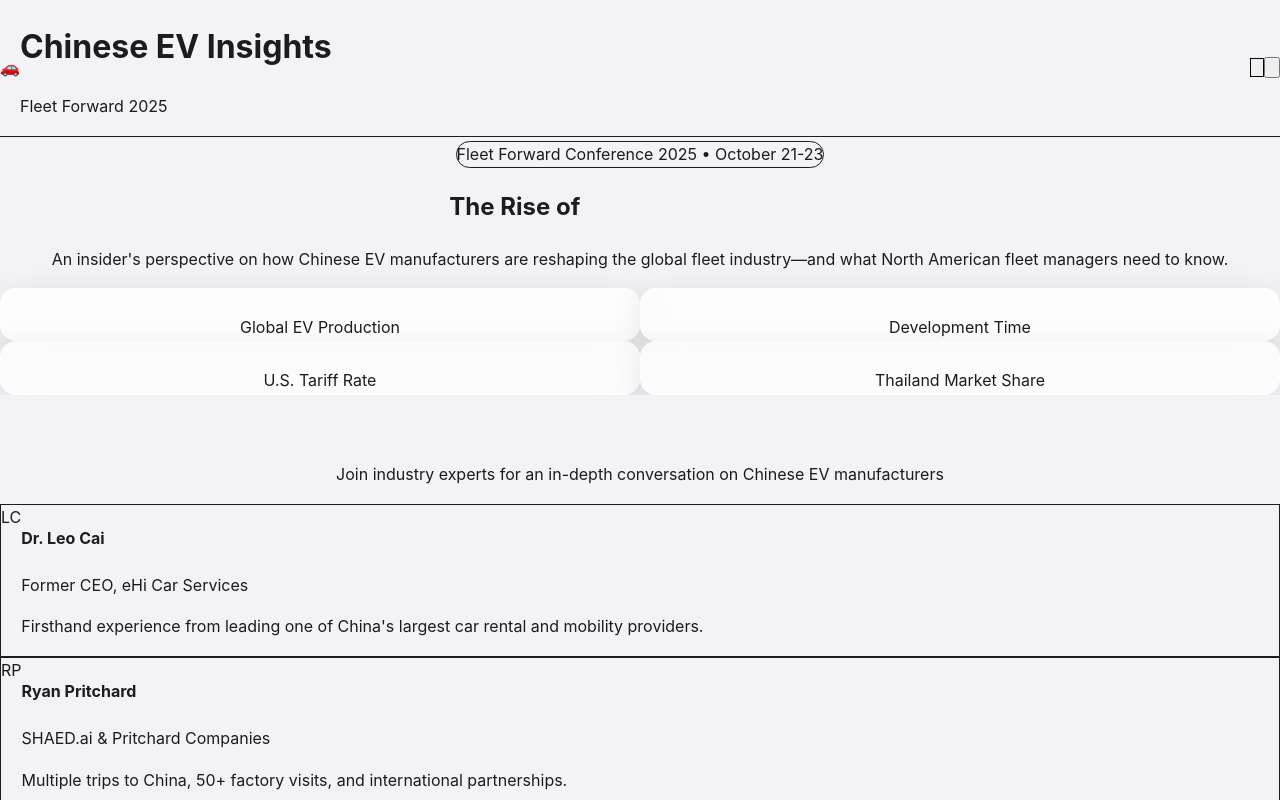
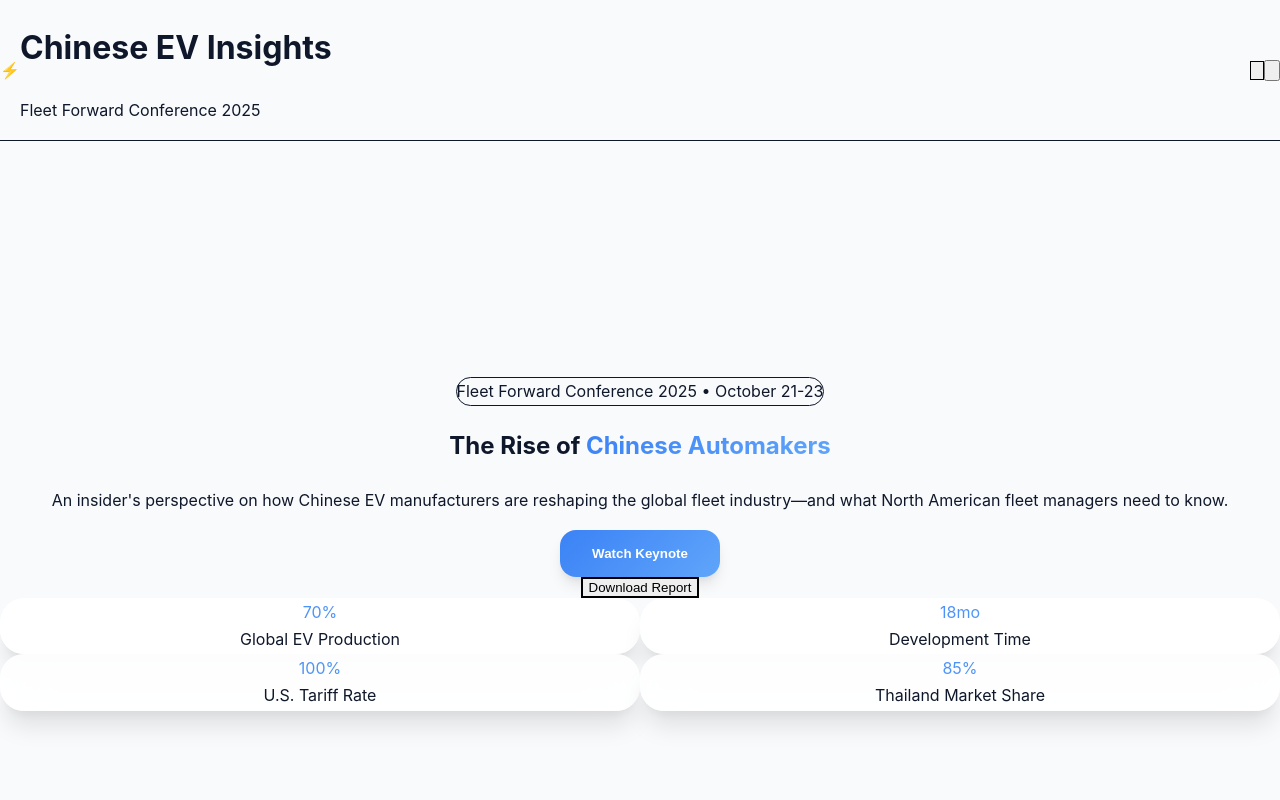
Before and after one commit to shaed-rp/fleetforward, a React (Vite) app: page / in a window 1280 px wide. Shown: the top 800 px of the page. Built offline with nearby package versions, Linux system fonts and the light colour scheme.

Commit message:
Complete premium enterprise redesign: sophisticated typography, refined color palette, premium animations, and enterprise-grade components

```diff
--- a/src/App.tsx
+++ b/src/App.tsx
@@ -10,7 +10,7 @@
 function App() {
   return (
     <ThemeProvider>
-      <div className="min-h-screen bg-apple-gray-1 dark:bg-apple-gray-11 text-apple-gray-11 dark:text-apple-gray-1 font-apple">
+      <div className="min-h-screen bg-gray-50 dark:bg-primary-navy text-primary-navy dark:text-gray-50 font-inter">
         <Header />
         <HeroSection />
         <PanelInfo />
@@ -18,7 +18,7 @@
         <TakeawaysSection />
         <Footer />
         <ScrollToTop />
-      </div>
+              </div>
     </ThemeProvider>
   );
 }
--- a/src/components/Header.tsx
+++ b/src/components/Header.tsx
@@ -4,21 +4,27 @@
 
 const Header: React.FC = () => {
   return (
-    <header className="sticky top-0 z-50 bg-white/80 dark:bg-apple-gray-11/80 backdrop-blur-xl border-b border-apple-gray-3/50 dark:border-apple-gray-8/50">
-      <div className="container mx-auto px-6 py-5">
+    <header className="sticky top-0 z-50 bg-white/95 dark:bg-primary-navy/95 backdrop-blur-2xl border-b border-gray-200/50 dark:border-gray-700/50 shadow-lg">
+      <div className="container mx-auto px-8 py-6">
         <div className="flex items-center justify-between">
-          <div className="flex items-center gap-5">
-            <div className="w-14 h-14 rounded-3xl bg-gradient-to-br from-apple-blue/20 to-apple-green/20 flex items-center justify-center animate-bounce-subtle">
-              <span className="text-3xl" role="img" aria-label="Car">🚗</span>
+          <div className="flex items-center gap-6">
+            <div className="w-16 h-16 rounded-2xl bg-gradient-to-br from-accent-blue/20 to-success-green/20 flex items-center justify-center animate-float shadow-lg">
+              <span className="text-3xl" role="img" aria-label="Electric Vehicle">⚡</span>
             </div>
             <div>
-              <h1 className="text-2xl font-semibold text-apple-gray-11 dark:text-apple-gray-1 font-apple">
+              <h1 className="text-3xl font-bold text-primary-navy dark:text-gray-50 font-display">
                 Chinese EV Insights
               </h1>
-              <p className="text-sm text-apple-gray-6 dark:text-apple-gray-5 font-medium">Fleet Forward 2025</p>
+              <p className="text-sm text-gray-600 dark:text-gray-400 font-medium">Fleet Forward Conference 2025</p>
             </div>
           </div>
-          <div className="flex items-center gap-4">
+          <div className="flex items-center gap-6">
+            <nav className="hidden md:flex items-center gap-8">
+              <a href="#overview" className="text-gray-700 dark:text-gray-300 hover:text-accent-blue transition-premium font-medium">Overview</a>
+              <a href="#insights" className="text-gray-700 dark:text-gray-300 hover:text-accent-blue transition-premium font-medium">Insights</a>
+              <a href="#speakers" className="text-gray-700 dark:text-gray-300 hover:text-accent-blue transition-premium font-medium">Speakers</a>
+              <a href="#schedule" className="text-gray-700 dark:text-gray-300 hover:text-accent-blue transition-premium font-medium">Schedule</a>
+            </nav>
             <ThemeToggle />
             <MobileMenu />
           </div>
--- a/src/components/HeroSection.tsx
+++ b/src/components/HeroSection.tsx
@@ -4,29 +4,49 @@
 
 const HeroSection: React.FC = () => {
   return (
-    <section id="hero" className="relative py-24 md:py-40 overflow-hidden">
-      {/* Apple-style background */}
-      <div className="absolute inset-0 bg-gradient-to-br from-apple-gray-1 via-white to-apple-gray-2 dark:from-apple-gray-11 dark:via-apple-gray-10 dark:to-apple-gray-9"></div>
-      <div className="absolute inset-0 bg-gradient-to-r from-apple-blue/5 via-transparent to-apple-green/5"></div>
+    <section id="hero" className="relative min-h-screen flex items-center justify-center overflow-hidden">
+      {/* Premium gradient background */}
+      <div className="absolute inset-0 bg-gradient-to-br from-gray-50 via-white to-gray-100 dark:from-primary-navy dark:via-primary-midnight dark:to-gray-800"></div>
+      <div className="absolute inset-0 bg-gradient-to-r from-accent-blue/10 via-transparent to-success-green/10"></div>
 
-      <div className="relative container mx-auto px-6">
-        <div className="max-w-5xl mx-auto text-center space-y-12">
-          <div className="inline-flex items-center gap-3 px-8 py-4 bg-white/60 dark:bg-apple-gray-10/60 backdrop-blur-xl border border-apple-gray-3/50 dark:border-apple-gray-8/50 rounded-full text-sm font-medium shadow-lg">
-            <span className="w-3 h-3 bg-apple-green rounded-full animate-pulse"></span>
-            <span className="text-apple-gray-11 dark:text-apple-gray-1">Fleet Forward Conference 2025 • October 21-23</span>
+      {/* Animated background elements */}
+      <div className="absolute inset-0 overflow-hidden">
+        <div className="absolute -top-40 -right-40 w-80 h-80 bg-accent-blue/20 rounded-full blur-3xl animate-pulse-slow"></div>
+        <div className="absolute -bottom-40 -left-40 w-80 h-80 bg-success-green/20 rounded-full blur-3xl animate-pulse-slow" style={{ animationDelay: '1s' }}></div>
       </div>
 
-          <h2 className="text-6xl md:text-8xl font-bold leading-tight text-apple-gray-11 dark:text-apple-gray-1 font-apple">
+      <div className="relative container mx-auto px-8 py-20">
+        <div className="max-w-6xl mx-auto text-center space-y-16">
+          {/* Premium badge */}
+          <div className="inline-flex items-center gap-4 px-8 py-4 bg-white/80 dark:bg-gray-800/80 backdrop-blur-2xl border border-gray-200/50 dark:border-gray-700/50 rounded-full shadow-xl">
+            <div className="w-3 h-3 bg-success-green rounded-full animate-pulse"></div>
+            <span className="text-gray-900 dark:text-gray-100 font-semibold">Fleet Forward Conference 2025 • October 21-23</span>
+          </div>
+
+          {/* Hero headline */}
+          <div className="space-y-8">
+            <h1 className="text-6xl md:text-8xl lg:text-9xl font-bold leading-tight text-primary-navy dark:text-gray-50 font-display">
               The Rise of{' '}
-            <span className="bg-gradient-to-r from-apple-blue to-apple-green bg-clip-text text-transparent">
+              <span className="gradient-text">
                 Chinese Automakers
               </span>
-          </h2>
+            </h1>
 
-          <p className="text-2xl md:text-3xl text-apple-gray-7 dark:text-apple-gray-4 max-w-4xl mx-auto leading-relaxed font-apple">
+            <p className="text-2xl md:text-3xl lg:text-4xl text-gray-700 dark:text-gray-300 max-w-5xl mx-auto leading-relaxed font-inter">
               An insider's perspective on how Chinese EV manufacturers are reshaping
               the global fleet industry—and what North American fleet managers need to know.
             </p>
+          </div>
+
+          {/* Premium CTA buttons */}
+          <div className="flex flex-col sm:flex-row items-center justify-center gap-6">
+            <button className="premium-button text-lg px-12 py-6">
+              Watch Keynote
+            </button>
+            <button className="px-12 py-6 border-2 border-accent-blue text-accent-blue dark:text-accent-blue-light rounded-2xl font-semibold hover:bg-accent-blue hover:text-white transition-premium">
+              Download Report
+            </button>
+          </div>
 
           <StatsGrid stats={stats} />
         </div>
--- a/src/components/StatsGrid.tsx
+++ b/src/components/StatsGrid.tsx
@@ -7,19 +7,22 @@
 
 const StatsGrid: React.FC<StatsGridProps> = ({ stats }) => {
   return (
-    <div className="grid grid-cols-2 md:grid-cols-4 gap-8 pt-16">
+    <div className="grid grid-cols-2 md:grid-cols-4 gap-8 pt-20">
       {stats.map((stat, index) => (
         <div
           key={index}
-          className="group relative p-8 rounded-3xl apple-card dark:apple-card-dark hover:border-apple-blue/50 transition-apple hover-lift animate-fade-in"
-          style={{ animationDelay: `${index * 0.15}s` }}
+          className="group relative p-10 rounded-3xl premium-card dark:premium-card-dark hover:border-accent-blue/50 transition-premium hover-lift animate-fade-in"
+          style={{ animationDelay: `${index * 0.2}s` }}
         >
           <div className="relative">
-            <div className="text-5xl font-bold bg-gradient-to-r from-apple-blue to-apple-green bg-clip-text text-transparent font-apple">
+            <div className="text-6xl font-bold gradient-text font-display mb-4">
               {stat.value}
             </div>
-            <div className="text-base text-apple-gray-6 dark:text-apple-gray-5 mt-3 font-medium font-apple">{stat.label}</div>
+            <div className="text-lg text-gray-600 dark:text-gray-400 font-semibold font-inter">{stat.label}</div>
           </div>
+
+          {/* Subtle glow effect on hover */}
+          <div className="absolute inset-0 rounded-3xl bg-gradient-to-r from-accent-blue/5 to-success-green/5 opacity-0 group-hover:opacity-100 transition-premium"></div>
         </div>
       ))}
     </div>
--- a/src/index.css
+++ b/src/index.css
@@ -3,9 +3,9 @@
 @tailwind utilities;
 
 :root {
-  /* Apple-inspired font stack */
-  font-family: -apple-system, BlinkMacSystemFont, 'SF Pro Display', 'SF Pro Text', 'Helvetica Neue', Helvetica, Arial, sans-serif;
-  line-height: 1.6;
+  /* Premium Typography System */
+  font-family: 'Inter', -apple-system, BlinkMacSystemFont, 'SF Pro Display', 'Helvetica Neue', Helvetica, Arial, sans-serif;
+  line-height: 1.7;
   font-weight: 400;
 
   font-synthesis: none;
@@ -13,41 +13,82 @@
   -webkit-font-smoothing: antialiased;
   -moz-osx-font-smoothing: grayscale;
 
-  /* Apple-style color variables */
-  --apple-blue: #007AFF;
-  --apple-green: #34C759;
-  --apple-orange: #FF9500;
-  --apple-red: #FF3B30;
-  --apple-purple: #AF52DE;
-  --apple-pink: #FF2D92;
-  --apple-yellow: #FFCC00;
+  /* Premium Color Palette */
+  --primary-navy: #0F172A;
+  --primary-midnight: #1e293b;
+  --accent-blue: #3B82F6;
+  --accent-blue-light: #60A5FA;
+  --success-green: #10B981;
+  --success-green-light: #34D399;
+  --warning-orange: #F59E0B;
+  --error-red: #EF4444;
 
-  /* Apple gray scale */
-  --apple-gray-1: #F2F2F7;
-  --apple-gray-2: #E5E5EA;
-  --apple-gray-3: #D1D1D6;
-  --apple-gray-4: #C7C7CC;
-  --apple-gray-5: #AEAEB2;
-  --apple-gray-6: #8E8E93;
-  --apple-gray-7: #636366;
-  --apple-gray-8: #48484A;
-  --apple-gray-9: #3A3A3C;
-  --apple-gray-10: #2C2C2E;
-  --apple-gray-11: #1C1C1E;
+  /* Sophisticated Gray Scale */
+  --gray-50: #F8FAFC;
+  --gray-100: #F1F5F9;
+  --gray-200: #E2E8F0;
+  --gray-300: #CBD5E1;
+  --gray-400: #94A3B8;
+  --gray-500: #64748B;
+  --gray-600: #475569;
+  --gray-700: #334155;
+  --gray-800: #1E293B;
+  --gray-900: #0F172A;
+
+  /* Premium Gradients */
+  --gradient-primary: linear-gradient(135deg, #0F172A 0%, #1e293b 100%);
+  --gradient-accent: linear-gradient(135deg, #3B82F6 0%, #60A5FA 100%);
+  --gradient-success: linear-gradient(135deg, #10B981 0%, #34D399 100%);
+  --gradient-hero: linear-gradient(135deg, #0F172A 0%, #1e293b 50%, #334155 100%);
+
+  /* Spacing System (8px base) */
+  --space-1: 0.25rem;   /* 4px */
+  --space-2: 0.5rem;    /* 8px */
+  --space-3: 0.75rem;   /* 12px */
+  --space-4: 1rem;      /* 16px */
+  --space-5: 1.25rem;   /* 20px */
+  --space-6: 1.5rem;    /* 24px */
+  --space-8: 2rem;      /* 32px */
+  --space-10: 2.5rem;   /* 40px */
+  --space-12: 3rem;     /* 48px */
+  --space-16: 4rem;     /* 64px */
+  --space-20: 5rem;     /* 80px */
+  --space-24: 6rem;     /* 96px */
+  --space-32: 8rem;     /* 128px */
+
+  /* Typography Scale */
+  --text-xs: clamp(0.75rem, 0.7rem + 0.25vw, 0.875rem);
+  --text-sm: clamp(0.875rem, 0.8rem + 0.375vw, 1rem);
+  --text-base: clamp(1rem, 0.9rem + 0.5vw, 1.125rem);
+  --text-lg: clamp(1.125rem, 1rem + 0.625vw, 1.25rem);
+  --text-xl: clamp(1.25rem, 1.1rem + 0.75vw, 1.5rem);
+  --text-2xl: clamp(1.5rem, 1.3rem + 1vw, 1.875rem);
+  --text-3xl: clamp(1.875rem, 1.6rem + 1.375vw, 2.25rem);
+  --text-4xl: clamp(2.25rem, 1.9rem + 1.75vw, 3rem);
+  --text-5xl: clamp(3rem, 2.5rem + 2.5vw, 4rem);
+  --text-6xl: clamp(3.75rem, 3rem + 3.75vw, 5rem);
+
+  /* Shadows */
+  --shadow-sm: 0 1px 2px 0 rgba(0, 0, 0, 0.05);
+  --shadow-md: 0 4px 6px -1px rgba(0, 0, 0, 0.1), 0 2px 4px -1px rgba(0, 0, 0, 0.06);
+  --shadow-lg: 0 10px 15px -3px rgba(0, 0, 0, 0.1), 0 4px 6px -2px rgba(0, 0, 0, 0.05);
+  --shadow-xl: 0 20px 25px -5px rgba(0, 0, 0, 0.1), 0 10px 10px -5px rgba(0, 0, 0, 0.04);
+  --shadow-2xl: 0 25px 50px -12px rgba(0, 0, 0, 0.25);
+  --shadow-glow: 0 0 20px rgba(59, 130, 246, 0.3);
 }
 
 /* Dark theme (default) */
 [data-theme="dark"] {
   color-scheme: dark;
-  background-color: var(--apple-gray-11);
-  color: var(--apple-gray-1);
+  background-color: var(--primary-navy);
+  color: var(--gray-50);
 }
 
 /* Light theme */
 [data-theme="light"] {
   color-scheme: light;
-  background-color: var(--apple-gray-1);
-  color: var(--apple-gray-11);
+  background-color: var(--gray-50);
+  color: var(--primary-navy);
 }
 
 body {
@@ -60,83 +101,125 @@
   box-sizing: border-box;
 }
 
-/* Apple-style animations and transitions */
+/* Premium Enterprise Animations */
 @layer utilities {
   .animate-fade-in {
-    animation: fadeIn 0.8s cubic-bezier(0.25, 0.46, 0.45, 0.94);
+    animation: fadeIn 1s cubic-bezier(0.16, 1, 0.3, 1);
   }
 
   .animate-slide-up {
-    animation: slideUp 0.6s cubic-bezier(0.25, 0.46, 0.45, 0.94);
+    animation: slideUp 0.8s cubic-bezier(0.16, 1, 0.3, 1);
   }
 
   .animate-scale-in {
-    animation: scaleIn 0.5s cubic-bezier(0.25, 0.46, 0.45, 0.94);
+    animation: scaleIn 0.6s cubic-bezier(0.16, 1, 0.3, 1);
   }
 
   .animate-float {
-    animation: float 8s ease-in-out infinite;
+    animation: float 6s ease-in-out infinite;
   }
 
   .animate-glow {
-    animation: glow 3s ease-in-out infinite alternate;
+    animation: glow 2s ease-in-out infinite alternate;
   }
 
   .animate-bounce-subtle {
-    animation: bounceSubtle 2s ease-in-out infinite;
+    animation: bounceSubtle 3s ease-in-out infinite;
   }
 
-  .transition-apple {
-    transition: all 0.4s cubic-bezier(0.25, 0.46, 0.45, 0.94);
+  .animate-pulse-slow {
+    animation: pulse 3s cubic-bezier(0.4, 0, 0.6, 1) infinite;
   }
 
-  .transition-apple-fast {
-    transition: all 0.2s cubic-bezier(0.25, 0.46, 0.45, 0.94);
+  .animate-spin-slow {
+    animation: spin 8s linear infinite;
+  }
+
+  .transition-premium {
+    transition: all 0.3s cubic-bezier(0.16, 1, 0.3, 1);
+  }
+
+  .transition-premium-fast {
+    transition: all 0.15s cubic-bezier(0.16, 1, 0.3, 1);
   }
 
   .hover-lift {
-    transition: transform 0.4s cubic-bezier(0.25, 0.46, 0.45, 0.94), box-shadow 0.4s cubic-bezier(0.25, 0.46, 0.45, 0.94);
+    transition: transform 0.3s cubic-bezier(0.16, 1, 0.3, 1), box-shadow 0.3s cubic-bezier(0.16, 1, 0.3, 1);
   }
 
   .hover-lift:hover {
-    transform: translateY(-8px) scale(1.02);
-    box-shadow: 0 25px 50px -12px rgba(0, 0, 0, 0.25);
+    transform: translateY(-12px) scale(1.03);
+    box-shadow: var(--shadow-2xl), var(--shadow-glow);
   }
 
   .glass-morphism {
     background: rgba(255, 255, 255, 0.1);
-    backdrop-filter: blur(20px);
+    backdrop-filter: blur(24px);
     border: 1px solid rgba(255, 255, 255, 0.2);
   }
 
   .glass-morphism-dark {
-    background: rgba(0, 0, 0, 0.2);
-    backdrop-filter: blur(20px);
+    background: rgba(15, 23, 42, 0.8);
+    backdrop-filter: blur(24px);
     border: 1px solid rgba(255, 255, 255, 0.1);
   }
 
-  .apple-card {
-    background: rgba(255, 255, 255, 0.8);
-    backdrop-filter: blur(20px);
+  .premium-card {
+    background: rgba(255, 255, 255, 0.9);
+    backdrop-filter: blur(24px);
     border: 1px solid rgba(255, 255, 255, 0.2);
-    border-radius: 16px;
-    box-shadow: 0 8px 32px rgba(0, 0, 0, 0.1);
+    border-radius: 24px;
+    box-shadow: var(--shadow-xl);
   }
 
-  .apple-card-dark {
-    background: rgba(28, 28, 30, 0.8);
-    backdrop-filter: blur(20px);
+  .premium-card-dark {
+    background: rgba(15, 23, 42, 0.9);
+    backdrop-filter: blur(24px);
     border: 1px solid rgba(255, 255, 255, 0.1);
-    border-radius: 16px;
-    box-shadow: 0 8px 32px rgba(0, 0, 0, 0.3);
+    border-radius: 24px;
+    box-shadow: var(--shadow-2xl);
   }
 
-  .text-shadow-apple {
-    text-shadow: 0 1px 2px rgba(0, 0, 0, 0.1);
+  .text-shadow-premium {
+    text-shadow: 0 2px 4px rgba(0, 0, 0, 0.1);
   }
 
-  .text-shadow-apple-dark {
-    text-shadow: 0 1px 2px rgba(0, 0, 0, 0.5);
+  .text-shadow-premium-dark {
+    text-shadow: 0 2px 4px rgba(0, 0, 0, 0.3);
+  }
+
+  .gradient-text {
+    background: var(--gradient-accent);
+    -webkit-background-clip: text;
+    -webkit-text-fill-color: transparent;
+    background-clip: text;
+  }
+
+  .gradient-text-success {
+    background: var(--gradient-success);
+    -webkit-background-clip: text;
+    -webkit-text-fill-color: transparent;
+    background-clip: text;
+  }
+
+  .premium-button {
+    background: var(--gradient-accent);
+    border: none;
+    border-radius: 16px;
+    padding: 16px 32px;
+    font-weight: 600;
+    color: white;
+    box-shadow: var(--shadow-lg);
+    transition: all 0.3s cubic-bezier(0.16, 1, 0.3, 1);
+  }
+
+  .premium-button:hover {
+    transform: translateY(-2px);
+    box-shadow: var(--shadow-xl), var(--shadow-glow);
+  }
+
+  .premium-button:active {
+    transform: translateY(0);
   }
 }
 
--- a/tailwind.config.js
+++ b/tailwind.config.js
@@ -7,43 +7,87 @@
   theme: {
     extend: {
       colors: {
-        primary: '#007AFF',
-        secondary: '#34C759',
-        apple: {
-          blue: '#007AFF',
-          green: '#34C759',
-          orange: '#FF9500',
-          red: '#FF3B30',
-          purple: '#AF52DE',
-          pink: '#FF2D92',
-          yellow: '#FFCC00',
-          gray: {
-            1: '#F2F2F7',
-            2: '#E5E5EA',
-            3: '#D1D1D6',
-            4: '#C7C7CC',
-            5: '#AEAEB2',
-            6: '#8E8E93',
-            7: '#636366',
-            8: '#48484A',
-            9: '#3A3A3C',
-            10: '#2C2C2E',
-            11: '#1C1C1E',
-          }
+        primary: {
+          navy: '#0F172A',
+          midnight: '#1e293b',
+        },
+        accent: {
+          blue: '#3B82F6',
+          'blue-light': '#60A5FA',
+        },
+        success: {
+          green: '#10B981',
+          'green-light': '#34D399',
+        },
+        warning: {
+          orange: '#F59E0B',
+        },
+        error: {
+          red: '#EF4444',
+        },
+        gray: {
+          50: '#F8FAFC',
+          100: '#F1F5F9',
+          200: '#E2E8F0',
+          300: '#CBD5E1',
+          400: '#94A3B8',
+          500: '#64748B',
+          600: '#475569',
+          700: '#334155',
+          800: '#1E293B',
+          900: '#0F172A',
         }
       },
       fontFamily: {
-        'apple': ['-apple-system', 'BlinkMacSystemFont', 'SF Pro Display', 'SF Pro Text', 'Helvetica Neue', 'Helvetica', 'Arial', 'sans-serif'],
+        'inter': ['Inter', 'system-ui', 'sans-serif'],
+        'display': ['Inter', 'SF Pro Display', 'system-ui', 'sans-serif'],
+      },
+      fontSize: {
+        'xs': 'var(--text-xs)',
+        'sm': 'var(--text-sm)',
+        'base': 'var(--text-base)',
+        'lg': 'var(--text-lg)',
+        'xl': 'var(--text-xl)',
+        '2xl': 'var(--text-2xl)',
+        '3xl': 'var(--text-3xl)',
+        '4xl': 'var(--text-4xl)',
+        '5xl': 'var(--text-5xl)',
+        '6xl': 'var(--text-6xl)',
+      },
+      spacing: {
+        '1': 'var(--space-1)',
+        '2': 'var(--space-2)',
+        '3': 'var(--space-3)',
+        '4': 'var(--space-4)',
+        '5': 'var(--space-5)',
+        '6': 'var(--space-6)',
+        '8': 'var(--space-8)',
+        '10': 'var(--space-10)',
+        '12': 'var(--space-12)',
+        '16': 'var(--space-16)',
+        '20': 'var(--space-20)',
+        '24': 'var(--space-24)',
+        '32': 'var(--space-32)',
+      },
+      boxShadow: {
+        'sm': 'var(--shadow-sm)',
+        'md': 'var(--shadow-md)',
+        'lg': 'var(--shadow-lg)',
+        'xl': 'var(--shadow-xl)',
+        '2xl': 'var(--shadow-2xl)',
+        'glow': 'var(--shadow-glow)',
       },
       animation: {
-        'fade-in': 'fadeIn 0.8s cubic-bezier(0.25, 0.46, 0.45, 0.94)',
-        'slide-up': 'slideUp 0.6s cubic-bezier(0.25, 0.46, 0.45, 0.94)',
-        'scale-in': 'scaleIn 0.5s cubic-bezier(0.25, 0.46, 0.45, 0.94)',
-        'float': 'float 8s ease-in-out infinite',
-        'bounce-subtle': 'bounceSubtle 2s ease-in-out infinite',
+        'fade-in': 'fadeIn 1s cubic-bezier(0.16, 1, 0.3, 1)',
+        'slide-up': 'slideUp 0.8s cubic-bezier(0.16, 1, 0.3, 1)',
+        'scale-in': 'scaleIn 0.6s cubic-bezier(0.16, 1, 0.3, 1)',
+        'float': 'float 6s ease-in-out infinite',
+        'bounce-subtle': 'bounceSubtle 3s ease-in-out infinite',
+        'pulse-slow': 'pulse 3s cubic-bezier(0.4, 0, 0.6, 1) infinite',
+        'spin-slow': 'spin 8s linear infinite',
       },
       transitionTimingFunction: {
-        'apple': 'cubic-bezier(0.25, 0.46, 0.45, 0.94)',
+        'premium': 'cubic-bezier(0.16, 1, 0.3, 1)',
       }
     },
   },
```
Also changed, not shown: src/components/TopicCard.tsx (+13 -13 lines). Lines whose indentation alone changed are shown as unchanged.
